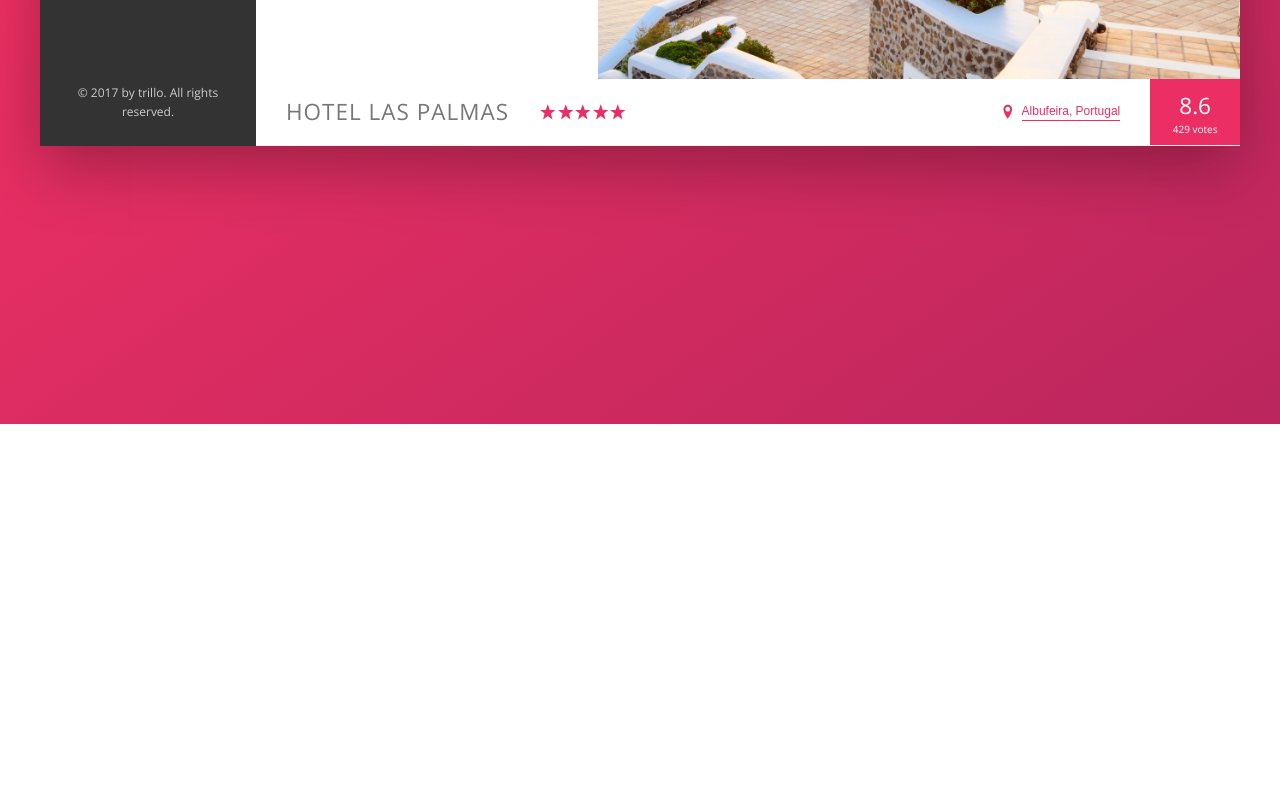
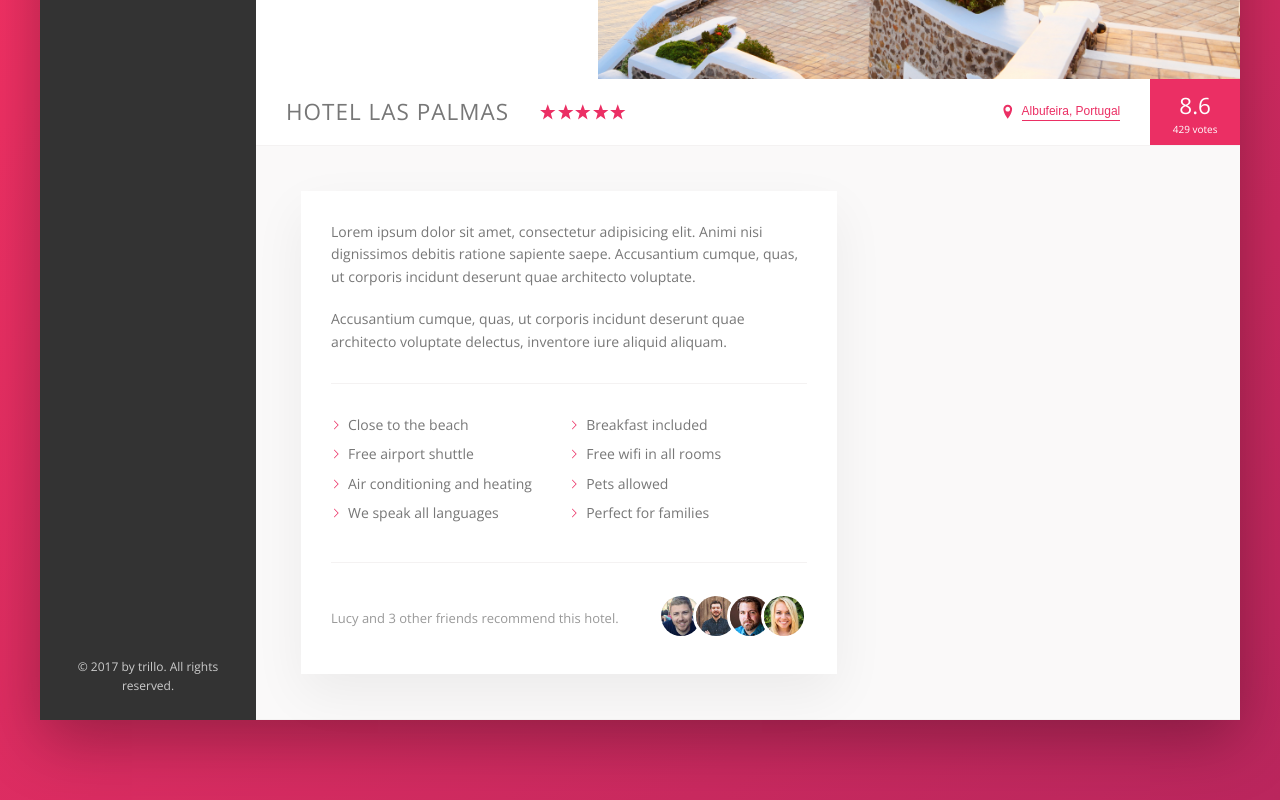
Before and after one commit to phaminhien/trillo, a website: page index.html in a window 1280 px wide. Shown: the part 456-1256 px from the top of the page. Before the commit the page ends 880 px from the top, so only its background shows below. Drawn offline with nearby package versions, Linux system fonts and the light colour scheme.

Commit message:
description

```diff
--- a/index.html
+++ b/index.html
@@ -125,6 +125,40 @@
                             <div class="overview__rating-count">429 votes</div>
                         </div>
                     </div>
+                    <div class="details">
+                        <div class="description">
+                            <p class="paragraph">
+                                Lorem ipsum dolor sit amet, consectetur adipisicing elit. Animi nisi dignissimos debitis ratione sapiente saepe. Accusantium cumque, quas, ut corporis incidunt deserunt quae architecto voluptate.
+                            </p>
+                            <p class="paragraph">
+                                Accusantium cumque, quas, ut corporis incidunt deserunt quae architecto voluptate delectus, inventore iure aliquid aliquam.
+                            </p>
+                            <ul class="list">
+                                <li class="list__item">Close to the beach</li>
+                                <li class="list__item">Breakfast included</li>
+                                <li class="list__item">Free airport shuttle</li>
+                                <li class="list__item">Free wifi in all rooms</li>
+                                <li class="list__item">Air conditioning and heating</li>
+                                <li class="list__item">Pets allowed</li>
+                                <li class="list__item">We speak all languages</li>
+                                <li class="list__item">Perfect for families</li>
+                            </ul>
+                            <div class="recommend">
+                                <p class="recommend__count">
+                                    Lucy and 3 other friends recommend this hotel.
+                                </p>
+                                <div class="recommend__friends">
+                                    <img src="img/user-3.jpg" alt="Friend 1" class="recommend__photo">
+                                    <img src="img/user-4.jpg" alt="Friend 2" class="recommend__photo">
+                                    <img src="img/user-5.jpg" alt="Friend 3" class="recommend__photo">
+                                    <img src="img/user-6.jpg" alt="Friend 4" class="recommend__photo">
+                                </div>
+                            </div>
+                        </div>
+                        <div class="user-reviews">
+
+                        </div>
+                    </div>
                 </main>
             </div>
         </div>
--- a/sass/_base.scss
+++ b/sass/_base.scss
@@ -13,6 +13,8 @@
     --color-grey-dark-3: #999;
 
     --shadow-dark: 0 2rem 6rem rgba(0, 0, 0, .3);
+    --shadow-light: 0 2rem 5rem rgba(0, 0, 0, .06);
+    --line: 1px solid var(--color-grey-light-2);
 }
 
 * {
--- a/sass/_component.scss
+++ b/sass/_component.scss
@@ -179,7 +179,7 @@
 .overview {
     display: flex;
     align-items: center;
-    border-bottom: 1px solid var(--color-grey-light-2);
+    border-bottom: var(--line);
 
     &__heading {
         font-size: 2.25rem;
@@ -271,3 +271,60 @@
         box-shadow: none;
     }
 }
+
+.paragraph:not(:last-of-type) {
+    margin-bottom: 2rem;
+}
+
+.list {
+    list-style: none;
+    margin: 3rem 0;
+    padding: 3rem 0;
+    border-top: var(--line);
+    border-bottom: var(--line);
+    display: flex;
+    flex-wrap: wrap;
+
+    &__item {
+        flex: 0 0 50%;
+        margin-bottom: .7rem;
+
+        &::before {
+            content: '';
+            display: inline-block;
+            height: 1rem;
+            width: 1rem;
+            margin-right: .7rem;
+            // background-image: url(../img/chevron-thin-right.svg);
+            // background-size: cover;
+            background-color: var(--color-primary);
+            mask-image: url(../img/chevron-thin-right.svg);
+            -webkit-mask-image: url(../img/chevron-thin-right.svg);
+            mask-size: cover;
+            -webkit-mask-size: cover;
+        }
+    }
+}
+
+.recommend {
+    font-size: 1.3rem;
+    color: var(--color-grey-dark-3);
+    display: flex;
+    align-items: center;
+
+    &__count {
+        margin-right: auto;
+    }
+
+    &__photo {
+        height: 4rem;
+        width: 4rem;
+        border-radius: 50%;
+        border: 3px solid #fff;
+        box-sizing: content-box;
+
+        &:not(:last-child) {
+            margin-right: -1.5rem;
+        }
+    }
+}
--- a/sass/_layout.scss
+++ b/sass/_layout.scss
@@ -13,7 +13,7 @@
     font-size: 1.4rem;
     height: 7rem;
     background-color: #fff;
-    border-bottom: 1px solid var(--color-grey-light-2);
+    border-bottom: var(--line);
     display: flex;
     justify-content: space-between;
     align-items: center;
@@ -31,3 +31,23 @@
     background-color: #fff;
     flex: 1;
 }
+
+.details {
+    display: flex;
+    padding: 4.5rem;
+    background-color: var(--color-grey-light-1);
+    border-bottom: var(--line);
+}
+
+.description {
+    font-size: 1.4rem;
+    background-color: #fff;
+    box-shadow: var(--shadow-light);
+    padding: 3rem;
+    flex: 0 0 60%;
+    margin-right: 4.5rem;
+}
+
+.user-reviews {
+    flex: 1;
+}
```
Also changed, not shown: css/style.css.
